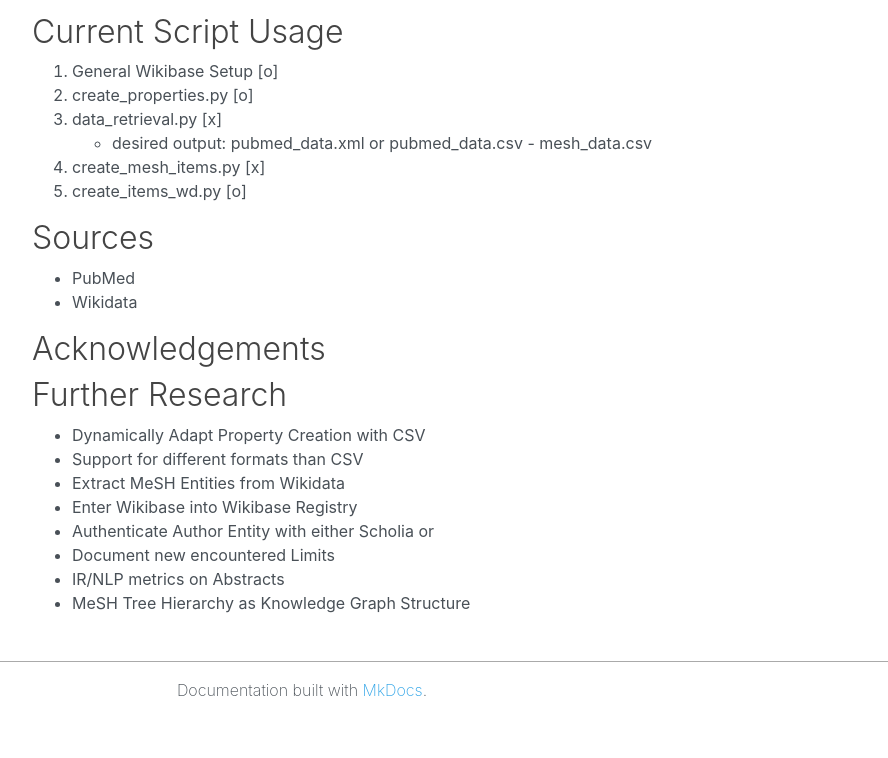
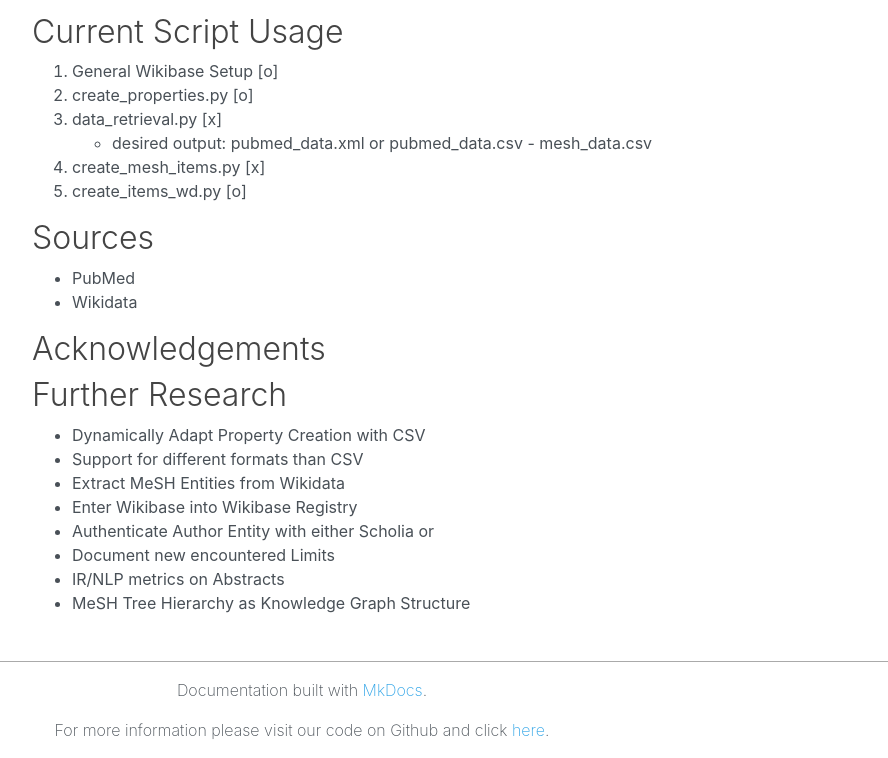
Before and after one commit to amir331/TheWebsite, a plain HTML site: page index.html in a window 1280 px wide. Shown: the part 2399-3157 px from the top of the page, without its empty margins (338-1226 px from the left). Before the commit the page ends 3117 px from the top, so only its background shows below. Drawn offline with nearby package versions, Linux system fonts and the light colour scheme.

Commit message:
Update index.html

```diff
--- a/index.html
+++ b/index.html
@@ -223,6 +223,8 @@ docker-compose up --no-deps -d wikibase
         <footer class="col-md-12">
             <hr>
             <p>Documentation built with <a href="https://www.mkdocs.org/">MkDocs</a>.</p>
+            <p>For more information please visit our code on Github and click <a href="https://github.com/AH-Tran/ID_Wikibase/">here</a>.</p>
+
         </footer>
         <script>
             var base_url = ".",
```
